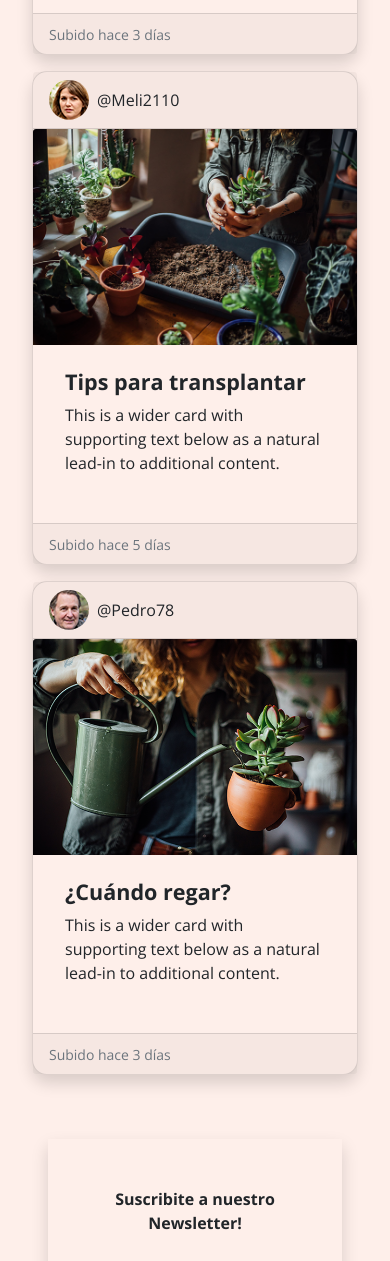
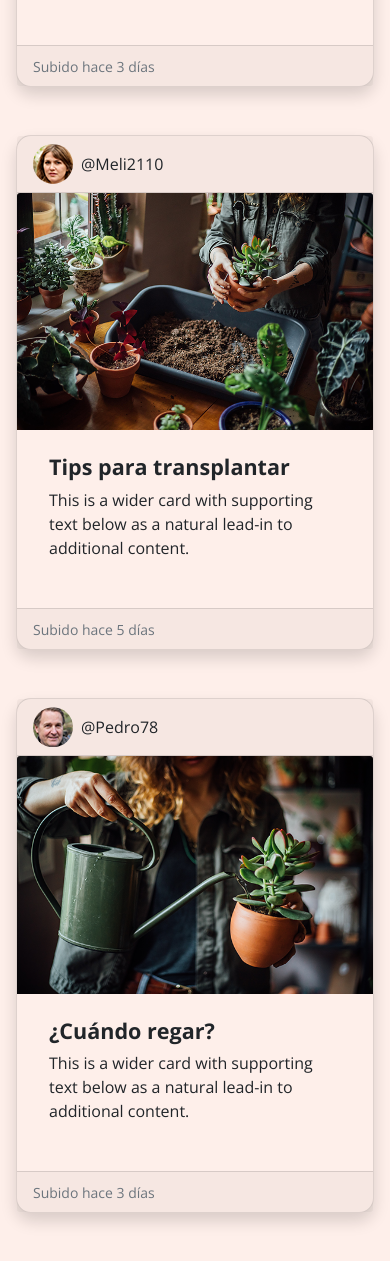
Before and after one commit to felitommasi/EntregaFinalDesarrolloWeb, a website: page comunidad.html in a window 390 px wide. Shown: the part 2343-3604 px from the top of the page. Drawn offline with nearby package versions, Linux system fonts and the light colour scheme.

Commit message:
comunidad responsive cards

```diff
--- a/comunidad.html
+++ b/comunidad.html
@@ -71,7 +71,7 @@
 
 <!--Main-section-->
 <main>
-    <div class="container-fluid">
+    <div class="container">
       <div class="row">
         <h1 class="text-center mb-5">La mayor comunidad de <br> amantes de las plantas en línea</h1>
       </div>
@@ -124,9 +124,9 @@
     </div>
 <!--Fin-POST-Featured-->
 <!--Inicio-POST-Regular-->
-<div class="row row-cols-md-2 row-cols-lg-3 row-cols-xxl-4">
+<div class="row row-cols-sm-2 row-cols-lg-3">
         <div class="col">
-            <div class="card mb-3 shadow">
+            <div class="card mb-5 shadow">
                 <div class="card-header">
                     <div class="user">
                         <img
@@ -148,7 +148,7 @@
         </div>
     </div>
         <div class="col">
-            <div class="card mb-3 shadow">
+            <div class="card mb-5 shadow">
                 <div class="card-header">
                     <div class="user">
                         <img
@@ -170,7 +170,7 @@
         </div>
     </div>
         <div class="col">
-            <div class="card mb-3 shadow">
+            <div class="card mb-5 shadow">
                 <div class="card-header">
                     <div class="user">
                         <img
@@ -190,7 +190,8 @@
                       <p class="card-text"><small class="text-muted">Subido hace 3 días</small></p>
                 </div>
         </div>
-    </div>
+      </div>
+      </div>
     </div>
     <!--Fin-POST-Regular-->
 
```
